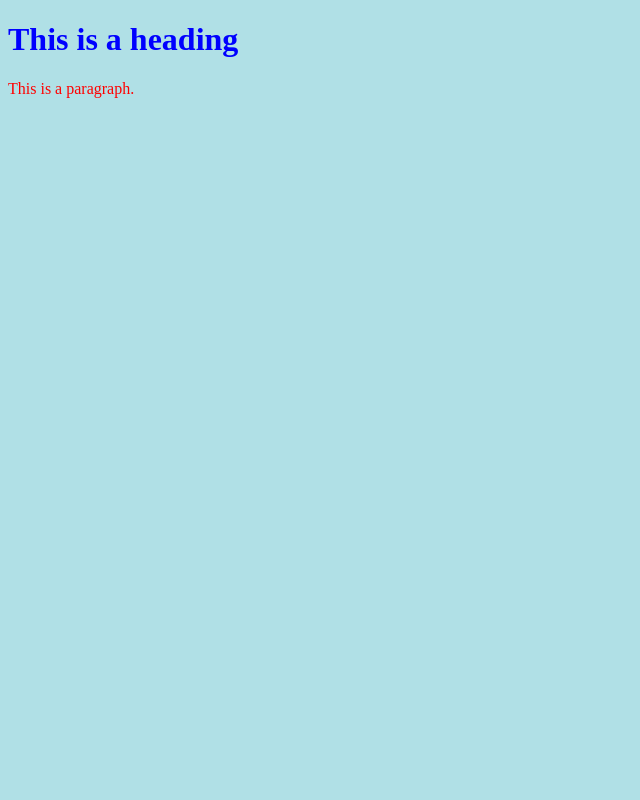
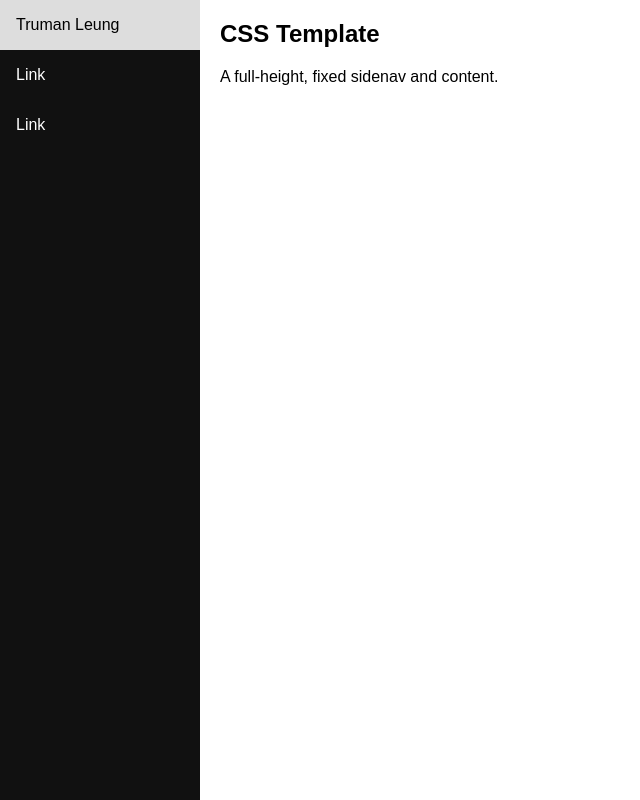
Before and after one commit to tdotsilosipher/tdotsilosipher.github.io, a plain HTML site: page index.html in a window 1280 px wide. Shown: the whole page, without its empty margins (0-640 px from the left). Drawn offline with Linux system fonts and the light colour scheme.

Commit message:
modified:   index.html

```diff
--- a/index.html
+++ b/index.html
@@ -1,16 +1,65 @@
 <!DOCTYPE html>
-<html>
+<html lang="en">
 <head>
+<title>CSS Template</title>
+<meta charset="utf-8">
+<meta name="viewport" content="width=device-width, initial-scale=1">
 <style>
-body {background-color: powderblue;}
-h1   {color: blue;}
-p    {color: red;}
+* {
+  box-sizing: border-box;
+}
+
+body {
+  margin: 0;
+  font-family: Arial, Helvetica, sans-serif;
+}
+
+/* Style the side navigation */
+.sidenav {
+  height: 100%;
+  width: 200px;
+  position: fixed;
+  z-index: 1;
+  top: 0;
+  left: 0;
+  background-color: #111;
+  overflow-x: hidden;
+}
+
+
+/* Side navigation links */
+.sidenav a {
+  color: white;
+  padding: 16px;
+  text-decoration: none;
+  display: block;
+}
+
+/* Change color on hover */
+.sidenav a:hover {
+  background-color: #ddd;
+  color: black;
+}
+
+/* Style the content */
+.content {
+  margin-left: 200px;
+  padding-left: 20px;
+}
 </style>
 </head>
 <body>
 
-<h1>This is a heading</h1>
-<p>This is a paragraph.</p>
+<div class="sidenav">
+  <a href="#">Truman Leung</a>
+  <a href="#">Link</a>
+  <a href="#">Link</a>
+</div>
+
+<div class="content">
+  <h2>CSS Template</h2>
+  <p>A full-height, fixed sidenav and content.</p>
+</div>
 
 </body>
 </html>
```
